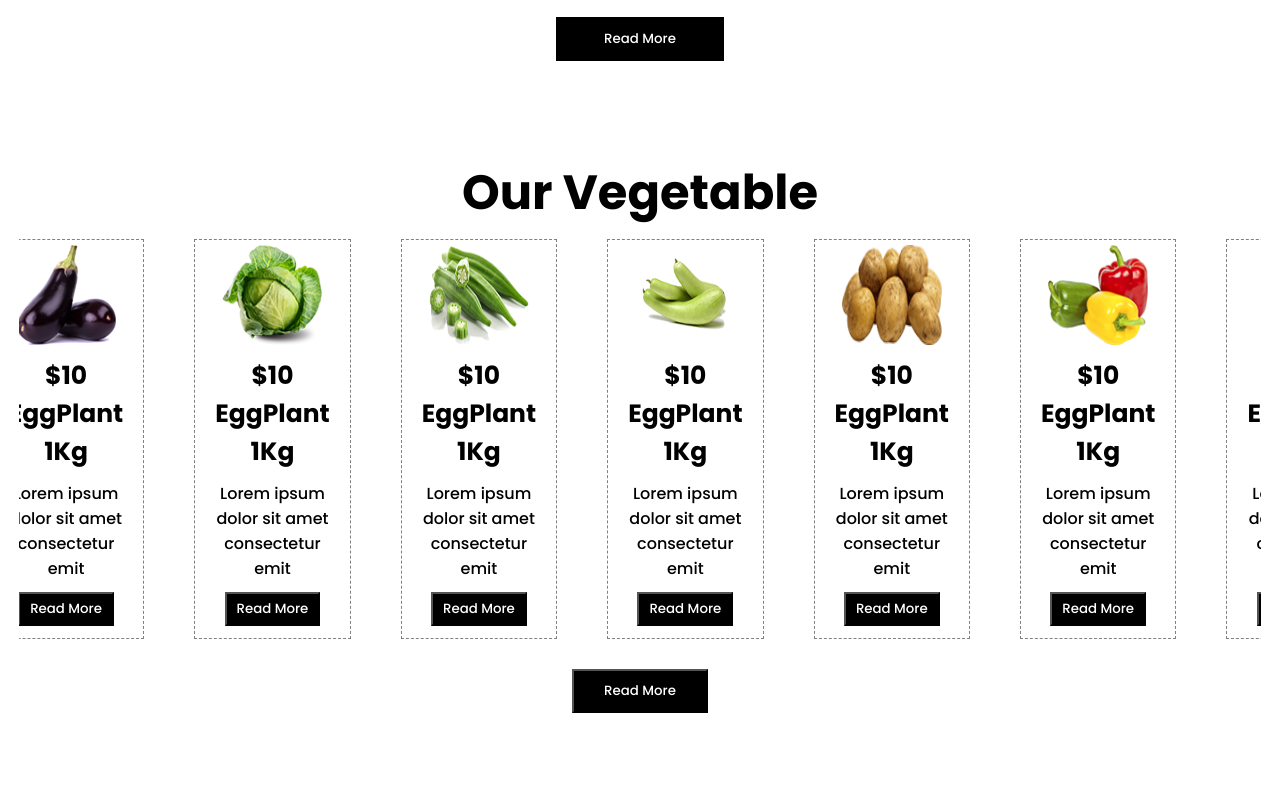
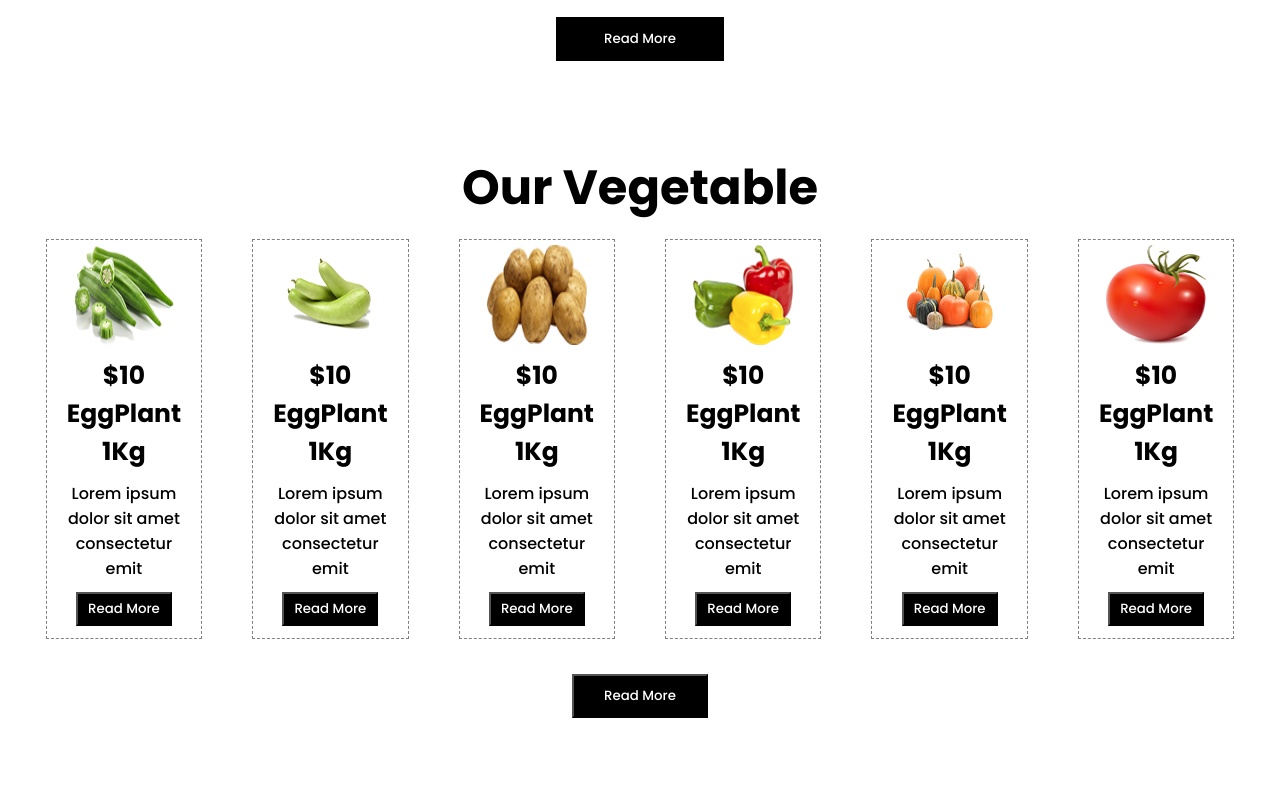
Before and after one commit to Maryammuhammadafzal/Vegetable-shop-lading-page, a plain HTML site: page index.html in a window 1280 px wide. Shown: the part 1375-2180 px from the top of the page. Drawn offline with Linux system fonts and the light colour scheme.

Commit message:
updating assignments

```diff
--- a/index.html
+++ b/index.html
@@ -20,7 +20,7 @@
         rel="stylesheet">
 
     <!-- custom stylesheet -->
-    <link rel="stylesheet" href="style.css">
+    <link rel="stylesheet" href="./style.css">
 </head>
 
 <body>
@@ -107,7 +107,8 @@
         <div class="vegetable">
             <h1>Our Vegetable</h1>
 
-            <div class="vegetable-cards">
+       <div class="vegetable-card-wrapper">
+             <div class="vegetable-cards">
                 <div class="card">
                     <img src="./assests/images/img-6.png" id="house-img" alt="">
                     <h1>$10 EggPlant 1Kg</h1>
@@ -185,6 +186,7 @@
                     <button>Read More</button>
                 </div>
             </div>
+       </div>
             <button id="card-btn">Read More</button>
         </div>
 
--- a/style.css
+++ b/style.css
@@ -11,6 +11,7 @@
 .container {
     width: 100%;
     margin: 0 auto;
+    overflow: hidden;
 }
 
 /*------------------------------header---------------------------*/
@@ -217,7 +218,7 @@
     align-items: center;
     width: 100%;
     height: 600px;
-    overflow-x: scroll;
+    overflow: auto;
     scrollbar-width: none;
     cursor: grab;
 }
@@ -227,16 +228,21 @@
     font-weight: bold;
 }
 
-
+.vegetable-card-wrapper{
+    width: 100%;
+    padding: 5px ;
+    display: flex;
+    justify-content: center;
+    align-items: center;
+}
 .vegetable-cards {
-    width: 97%;
-    padding-left: 710px;
+    width: 100%;
     display: flex;
     justify-content: center;
     align-items: center;
     flex-direction: row;
     flex-shrink: 0;
-    overflow-x: scroll;
+    overflow: auto;
     scrollbar-width: none;
     cursor: grab;
 }
@@ -586,7 +592,7 @@ a {
     }
 
     .content {
-        width: 90%;
+        width: 100%;
     }
 
     #float-left,
@@ -626,7 +632,7 @@ a {
     .section-1,
     .section-2,
     .section-3 {
-        width: 80%;
+        width: 100%;
 
     }
 
```
